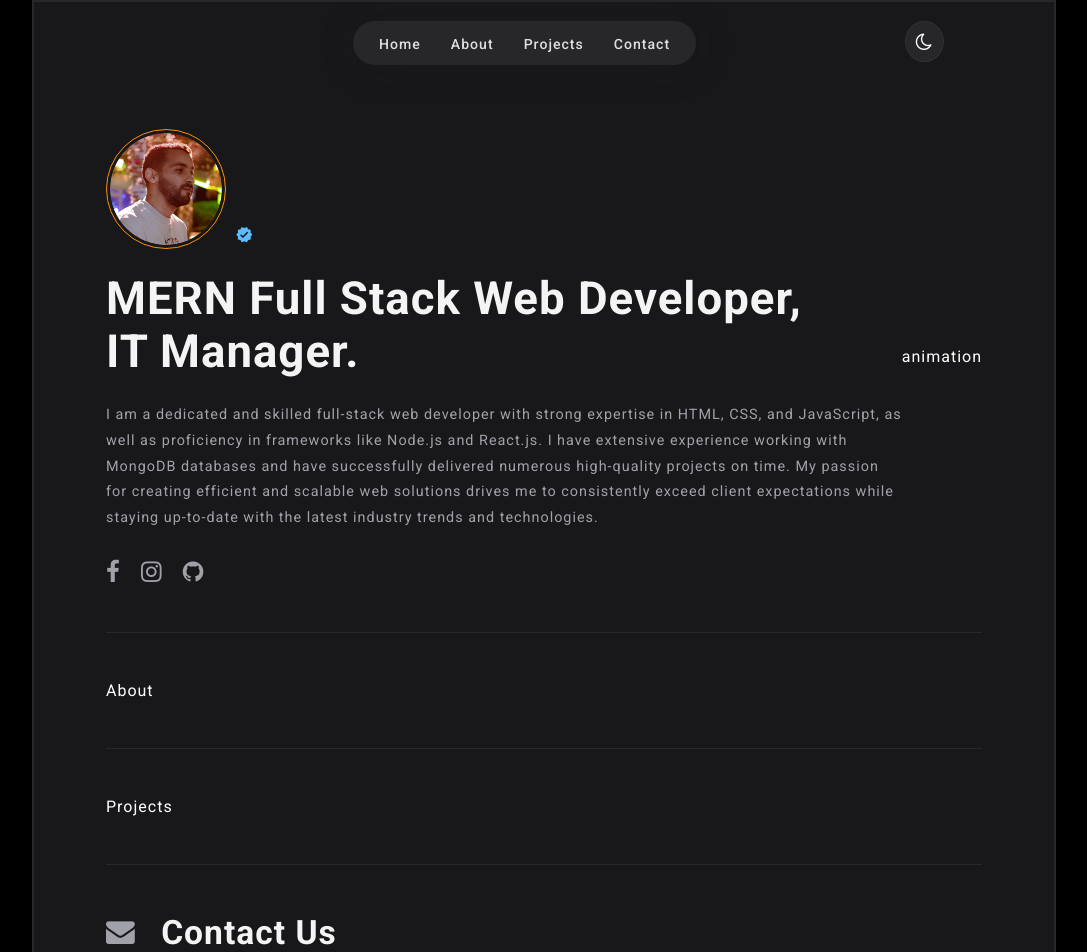
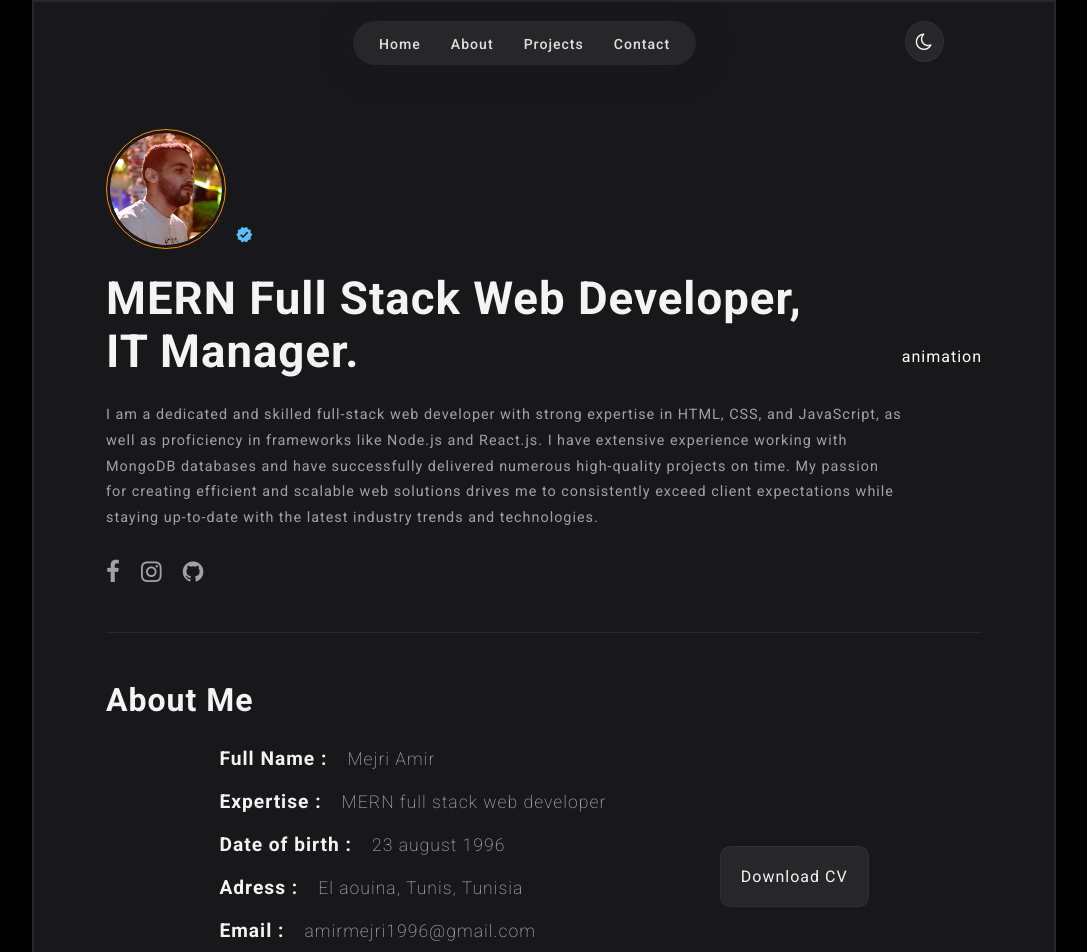
Before and after one commit to amirmejri96/Portfolio, a React (Vite) app: page / in a window 1280 px wide. Shown: the top 952 px of the page, without its empty margins (96-1183 px from the left). Built offline with nearby package versions, Linux system fonts and the light colour scheme.

Commit message:
About me

```diff
--- a/src/components/1-header/Header.jsx
+++ b/src/components/1-header/Header.jsx
@@ -12,7 +12,7 @@ const Header = () => {
       <nav>
         <ul className='flex'>
           <li><a href="#Home">Home</a></li>
-          <li><a href="">About</a></li>
+          <li><a href="#About">About</a></li>
           <li><a href="">Projects</a></li>
           <li><a href="#Contact">Contact</a></li>
         </ul>
@@ -28,7 +28,7 @@ const Header = () => {
         <ul className="modal">
           <li><button onClick={()=> setShowModal(false)} className='icon-close'/></li>
           <li><a href="#Home">Home</a></li>
-          <li><a href="">About</a></li>
+          <li><a href="#About">About</a></li>
           <li><a href="">Projects</a></li>
           <li><a href="#Contact">Contact</a></li>
         </ul>
--- a/src/components/3-About/About.css
+++ b/src/components/3-About/About.css
@@ -0,0 +1,54 @@
+
+
+
+.title{
+    color: var(--title);
+    margin-bottom: 20px;
+}
+
+main {
+    justify-content: space-evenly;
+    align-items: center;
+}
+
+main .info-box-left {
+    padding: 0.5rem 0;
+}
+
+main .info-box-left .about-me {
+    margin-bottom: 20px;
+}
+
+main .info-box-left h3{
+    color: var(--title);
+    font-size: 1.2rem;
+}
+
+main .info-box-left p {
+    color: var(--subtitle);
+    font-size: 1.1rem;
+    font-weight: 200;
+}
+
+
+
+
+main .info-box-right button.download {
+    border: 1px solid var(--border);
+    padding: 20px;
+    background-color: var(--bgHeader);
+    border-radius: 10px;
+    color: var(--title);
+    font-size: 1rem;
+    transition: 0.3s;
+}
+
+main .info-box-right button.download:hover {
+    background-color: var(--blue);
+}
+
+@media (max-width:700px) {
+    main {
+        flex-direction: column;
+    }
+}
--- a/src/components/3-About/About.jsx
+++ b/src/components/3-About/About.jsx
@@ -2,7 +2,52 @@ import './About.css'
 
 const About = () => {
   return (
-    <div>About</div>
+    <>
+    <div id='About' className="title">
+        <h1> About Me</h1>
+    </div>
+    <main className='flex'>
+      <div className="info-box-left">
+        <div style={{gap:'20px', alignItems:'center'}} className="about-me flex">
+          <h3>Full Name :</h3>
+          <p>Mejri Amir</p>
+        </div>
+        <div style={{gap:'20px', alignItems:'center'}} className="about-me flex">
+          <h3>Expertise :</h3>
+          <p>MERN full stack web developer</p>
+        </div>
+        <div style={{gap:'20px', alignItems:'center'}} className="about-me flex">
+          <h3>Date of birth :</h3>
+          <p>23 august 1996</p>
+        </div>
+        <div style={{gap:'20px', alignItems:'center'}} className="about-me flex">
+          <h3>Adress :</h3>
+          <p>El aouina, Tunis, Tunisia</p>
+        </div>
+        <div style={{gap:'20px', alignItems:'center'}} className="about-me flex">
+          <h3>Email :</h3>
+          <p>amirmejri1996@gmail.com</p>
+        </div>
+        <div style={{gap:'20px', alignItems:'center'}} className="about-me flex">
+          <h3>Phone number :</h3>
+          <p>+216 20 079 258</p>
+        </div>
+      </div>
+
+      <div className="info-box-right">
+        <div><button
+          className="download" onClick={() => {
+          const link = document.createElement("a");
+          link.href = "/Amir mejri.pdf";
+          link.download = "Amir mejri.pdf";
+          document.body.appendChild(link);
+          link.click();
+          document.body.removeChild(link);
+        }}>Download CV</button></div>
+      </div>
+
+    </main>
+    </>
   )
 }
 
--- a/src/components/6-footer/Footer.jsx
+++ b/src/components/6-footer/Footer.jsx
@@ -5,7 +5,7 @@ const Footer = () => {
     <footer className='flex'>
       <ul className='flex'>
         <li><a href="#Home">Home</a></li>
-        <li><a href="">About</a></li>
+        <li><a href="#About">About</a></li>
         <li><a href="">Projects</a></li>
         <li><a href="#Contact">Contact</a></li>
       </ul>
--- a/src/index.css
+++ b/src/index.css
@@ -76,7 +76,9 @@ a:hover {
   align-items: center;
 }
 
-
+.border {
+  border: 1px solid red;
+}
 
 button {
   all: unset;
```
Also changed, not shown: 1 other file (tests, documents, lock files or other folders).
